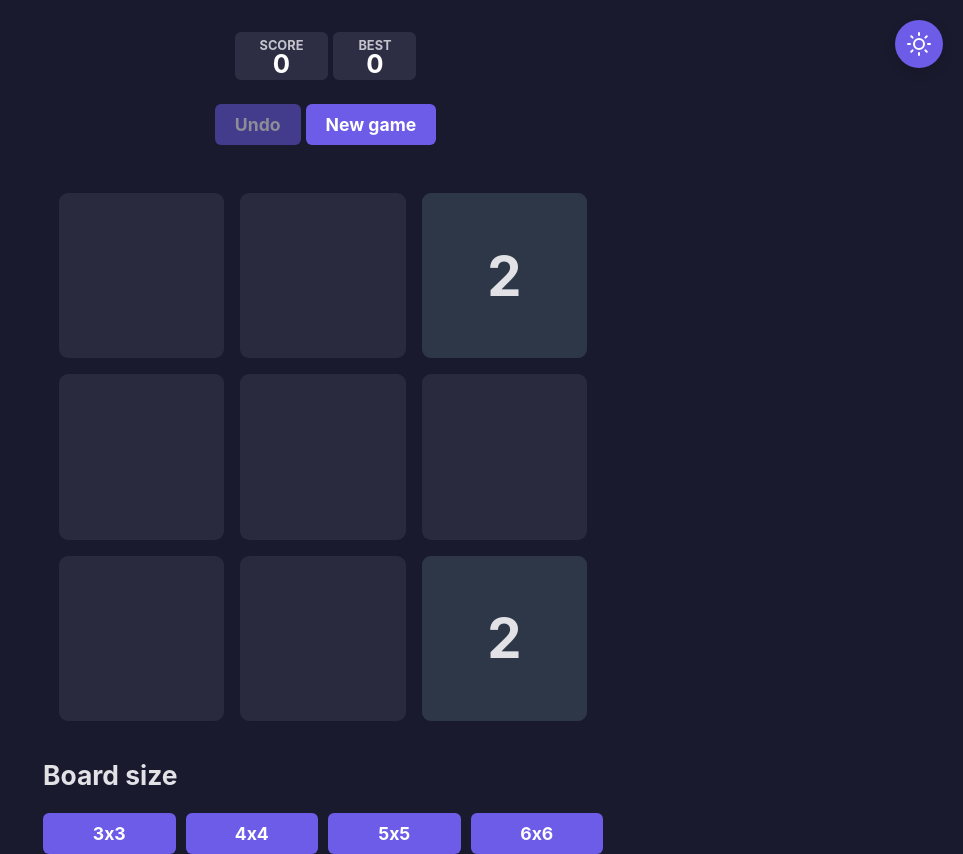
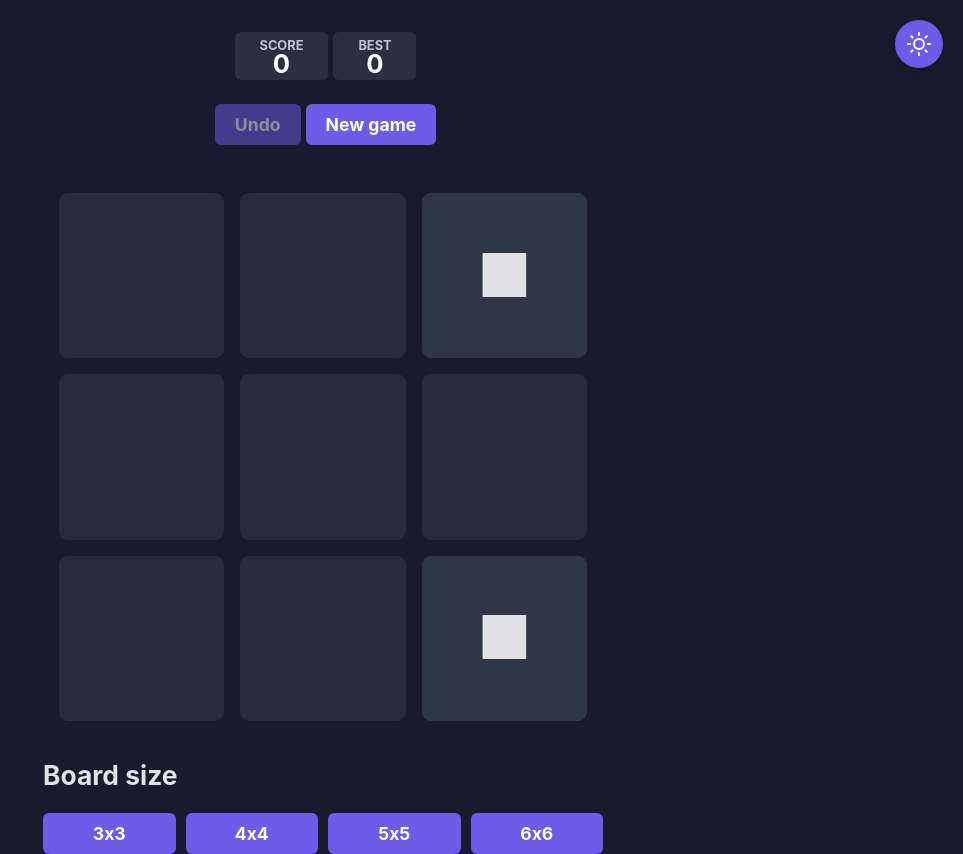
Before and after one commit to we-z/2048TSclone, a React (Create React App) app: page / in a window 1280 px wide. Shown: the whole page, without its empty margins (317-1280 px from the left). Built offline with nearby package versions, Linux system fonts and the light colour scheme.

Commit message:
shapes instead of numbers

```diff
--- a/src/App.scss
+++ b/src/App.scss
@@ -300,6 +300,28 @@ button {
       transition: background 0.3s ease, color 0.3s ease;
     }
 
+    .tile-shape {
+      display: inline-block;
+      font-size: 1.2em;
+      line-height: 1;
+      color: currentColor;
+
+      &-triangle {
+        width: 1em;
+        height: 1em;
+        flex-shrink: 0;
+        /* Larger equilateral triangle with rounded corners via stroke-linejoin */
+      }
+
+      &-square {
+        font-size: 1.1em;
+      }
+
+      &-circle {
+        font-size: 1.2em;
+      }
+    }
+
     &-new {
       animation: tile-new var(--animation-duration) ease-in-out;
     }
--- a/src/components/BoardTile.tsx
+++ b/src/components/BoardTile.tsx
@@ -1,5 +1,5 @@
-import React, { CSSProperties, useMemo } from 'react';
-import clsx from 'clsx';
+import React, { CSSProperties, useMemo } from "react";
+import clsx from "clsx";
 
 import {
   Animation,
@@ -7,16 +7,16 @@ import {
   AnimationMove,
   AnimationNew,
   AnimationType,
-} from '../types/Animations';
-import { Direction } from '../types/Direction';
-import { animationDuration, gridGap } from '../config';
+} from "../types/Animations";
+import { Direction } from "../types/Direction";
+import { animationDuration, gridGap } from "../config";
 
 export interface BoardTileProps {
   value: number;
   animations?: Animation[];
 }
 
-function tileTranslate(axis: 'X' | 'Y', value: number) {
+function tileTranslate(axis: "X" | "Y", value: number) {
   return `translate${axis}(calc(${value} * (${gridGap} + 100%))`;
 }
 
@@ -24,7 +24,35 @@ function findAnimation<T extends Animation>(
   animations: Animation[] | undefined,
   type: AnimationType
 ): T {
-  return animations?.find(animation => animation.type === type) as T;
+  return animations?.find((animation) => animation.type === type) as T;
+}
+
+function renderTileContent(value: number): React.ReactNode {
+  switch (value) {
+    case 1:
+      return (
+        <svg
+          className="tile-shape tile-shape-triangle"
+          viewBox="0 0 100 100"
+          preserveAspectRatio="xMidYMid meet"
+        >
+          <path
+            d="M 50,15.3 L 8,88 L 92,88 Z"
+            fill="currentColor"
+            stroke="currentColor"
+            strokeWidth="9"
+            strokeLinejoin="round"
+            strokeLinecap="round"
+          />
+        </svg>
+      );
+    case 2:
+      return <span className="tile-shape tile-shape-square">■</span>;
+    case 3:
+      return <span className="tile-shape tile-shape-circle">●</span>;
+    default:
+      return value;
+  }
 }
 
 const BoardTile: React.FC<BoardTileProps> = ({ value, animations }) => {
@@ -47,21 +75,21 @@ const BoardTile: React.FC<BoardTileProps> = ({ value, animations }) => {
     }
 
     const value: CSSProperties = {
-      transition: animationDuration + 'ms ease-in-out all',
+      transition: animationDuration + "ms ease-in-out all",
     };
 
     switch (moveAnimation.direction) {
       case Direction.UP:
-        value.transform = tileTranslate('Y', -1 * moveAnimation.value);
+        value.transform = tileTranslate("Y", -1 * moveAnimation.value);
         break;
       case Direction.DOWN:
-        value.transform = tileTranslate('Y', moveAnimation.value);
+        value.transform = tileTranslate("Y", moveAnimation.value);
         break;
       case Direction.LEFT:
-        value.transform = tileTranslate('X', -1 * moveAnimation.value);
+        value.transform = tileTranslate("X", -1 * moveAnimation.value);
         break;
       case Direction.RIGHT:
-        value.transform = tileTranslate('X', moveAnimation.value);
+        value.transform = tileTranslate("X", moveAnimation.value);
         break;
     }
 
@@ -72,13 +100,13 @@ const BoardTile: React.FC<BoardTileProps> = ({ value, animations }) => {
     <div className="board-tile">
       {value !== 0 && (
         <div
-          className={clsx('board-tile-value', 'board-tile-' + value, {
-            'board-tile-new': !!newAnimation,
-            'board-tile-merge': !!mergeAnimation,
+          className={clsx("board-tile-value", "board-tile-" + value, {
+            "board-tile-new": !!newAnimation,
+            "board-tile-merge": !!mergeAnimation,
           })}
           style={style}
         >
-          {value}
+          {renderTileContent(value)}
         </div>
       )}
     </div>
```
